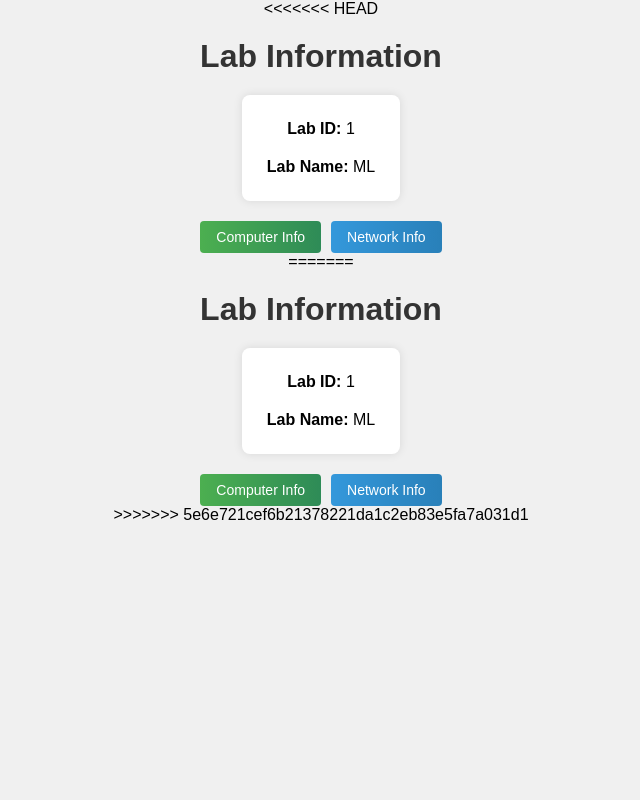
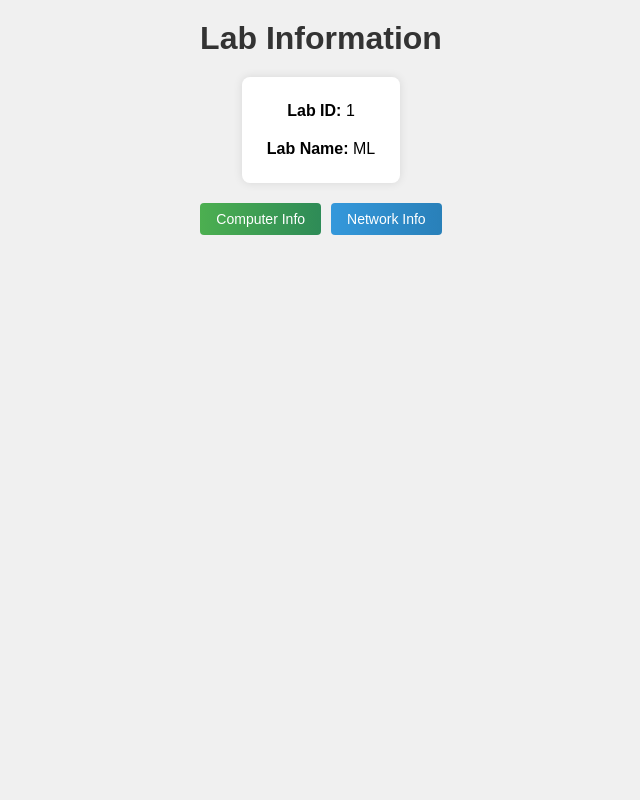
Before and after one commit to Sahal054/Computer-Lab-Monitoring-Tool, a FastAPI app: page /labs/1 in a window 1280 px wide. Shown: the whole page, without its empty margins (319-959 px from the left). Run offline with FastAPI, Linux system fonts and the light colour scheme.

Commit message:
the one that works

```diff
--- a/app/main.py
+++ b/app/main.py
@@ -125,119 +125,3 @@ async def get_alert(alert_id: int, db: Session = Depends(get_db)):
 #     db.refresh(new_alert)
 
 #     return new_alert
-
-#Creates New Lab
-@app.post("/labs", response_model=schemas.LabInfo, status_code=201)
-async def create_lab(lab: schemas.LabInfo, db: Session = Depends(get_db)):
-    new_lab = models.LabInfo(
-        Lab_Name=lab.Lab_Name,
-        Lab_Location=lab.Lab_Location,
-        Lab_Capacity=lab.Lab_Capacity,
-    )
-
-    db.add(new_lab)
-    db.commit()
-    db.refresh(new_lab)
-
-    return new_lab
-#Add a new Computer to a specific Lab
-@app.post("/labs/{lab_id}/computers", response_model=schemas.ComputerInfo, status_code=201)
-async def create_computer(lab_id: int, computer: schemas.ComputerInfo, db: Session = Depends(get_db)):
-    new_computer = models.ComputerInfo(
-        Lab_ID=lab_id,
-        Computer_Name=computer.Computer_Name,
-        Computer_Status=computer.Computer_Status,
-    )
-
-    db.add(new_computer)
-    db.commit()
-    db.refresh(new_computer)
-
-    return new_computer
-#Add Network Information for a Lab
-@app.post("/labs/{lab_id}/network", response_model=schemas.NetworkInfo, status_code=201)
-async def create_network_info(lab_id: int, network: schemas.NetworkInfo, db: Session = Depends(get_db)):
-    new_network_info = models.NetworkInfo(
-        Lab_ID=lab_id,
-        Network_Name=network.Network_Name,
-        Network_Status=network.Network_Status,
-    )
-
-    db.add(new_network_info)
-    db.commit()
-    db.refresh(new_network_info)
-
-    return new_network_info
-
-
-#Add Software Information for a Computer
-
-@app.post("/labs/{lab_id}/computers/{computer_id}/software", response_model=schemas.SoftwareInfo, status_code=201)
-async def create_software_info(lab_id: int, computer_id: int, software: schemas.SoftwareInfo, db: Session = Depends(get_db)):
-    new_software_info = models.SoftwareInfo(
-        Computer_ID=computer_id,
-        Software_Name=software.Software_Name,
-        Software_Version=software.Software_Version,
-    )
-
-    db.add(new_software_info)
-    db.commit()
-    db.refresh(new_software_info)
-
-    return new_software_info
-
-
-# To Update Network Status
-@app.put("/labs/{lab_id}/network", response_model=schemas.NetworkInfo, status_code=200)
-async def update_network_status(lab_id: int, network: schemas.NetworkInfo, db: Session = Depends(get_db)):
-    existing_network_info = db.query(models.NetworkInfo).filter(models.NetworkInfo.Lab_ID == lab_id).first()
-
-    if not existing_network_info:
-        raise HTTPException(status_code=404, detail="Network information not found for this lab")
-
-    existing_network_info.Network_Status = network.Network_Status
-    existing_network_info.Last_Check = datetime.now()
-
-    db.commit()
-
-    return existing_network_info
-
-
-
-async def scan_and_manage_network_alerts(db: Session):
-    # Get all network information
-    network_infos = db.query(models.NetworkInfo).all()
-
-    for network_info in network_infos:
-        # Check current network status
-        is_down = network_info.Network_Status == "down"
-
-        # Get existing alerts for this network
-        alerts = db.query(models.Alerts).filter(
-            models.Alerts.Network_ID == network_info.Network_ID, models.Alerts.Alert_Type == "NetworkDown"
-        )
-
-        # Handle network down scenario
-        if is_down:
-            # Check if an alert already exists
-            alert_exists = alerts.first()
-
-            if not alert_exists:
-                # Create a new alert
-                new_alert = models.Alerts(
-                    Lab_ID=network_info.Lab_ID,
-                    Network_ID=network_info.Network_ID,
-                    Alert_Type="NetworkDown",
-                    Alert_Description=f"Network in lab {network_info.Lab_ID} is down",
-                    Alert_Timestamp=datetime.now(),
-                )
-                db.add(new_alert)
-
-        # Handle network up scenario (if alerts exist)
-        elif alerts.exists():
-            # Delete all existing network down alerts
-            for alert in alerts:
-                db.delete(alert)
-
-    # Commit changes to the database
-    db.commit()
--- a/templates/labChosen.html
+++ b/templates/labChosen.html
@@ -1,4 +1,3 @@
-<<<<<<< HEAD
 <!DOCTYPE html>
 <html lang="en">
 <head>
@@ -83,15 +82,15 @@
 
 <!-- Buttons for Computers and Network Info -->
 <div class="button-container">
-    <button class="gradient-button computer-button" onclick="goToComputers('{{ lab.Lab_ID }}')">Computer Info</button>
-    <button class="gradient-button network-button" onclick="goToNetworkInfo('{{ lab.Lab_ID }}')">Network Info</button>
+    <button class="gradient-button computer-button" onclick="goToComputers('{{lab.Lab_ID}}')">Computer Info</button>
+    <button class="gradient-button network-button" onclick="goToNetworkInfo('{{lab.Lab_ID}}')">Network Info</button>
 </div>
 
 <script>
     // Functions to handle button clicks
     function goToComputers() {
         // Add your logic to handle the "Computers" button click
-        alert("Go to Computer Info!");
+        window.location.href = `http://127.0.0.1:8000/labs/${labId}/computers`;
     }
 
     function goToNetworkInfo(labId) {
@@ -102,108 +101,3 @@
 
 </body>
 </html>
-=======
-<!DOCTYPE html>
-<html lang="en">
-<head>
-    <meta charset="UTF-8">
-    <meta name="viewport" content="width=device-width, initial-scale=1.0">
-    <title>Lab Information</title>
-    <style>
-        body {
-            display: flex;
-            flex-direction: column;
-            align-items: center;
-            justify-content: flex-start;
-            height: 100vh;
-            margin: 0;
-            background-color: #f0f0f0;
-            font-family:  sans-serif;
-        }
-
-        h1 {
-            margin-top: 20px;
-            margin-bottom: 20px;
-            text-align: center;
-            color: #333;
-        }
-
-        .lab-details {
-            display: flex;
-            flex-direction: column;
-            align-items: center;
-            justify-content: center;
-            gap: 10px;
-            padding: 20px;
-            background-color: #fff;
-            border-radius: 8px;
-            box-shadow: 0 0 10px rgba(0, 0, 0, 0.1);
-            margin-bottom: 20px;
-            text-align: center;
-        }
-
-        .lab-details p {
-            margin: 0;
-            padding: 5px;
-        }
-
-        .button-container {
-            display: flex;
-            gap: 10px;
-        }
-
-        .gradient-button {
-            padding: 8px 16px;
-            border: none;
-            border-radius: 4px;
-            cursor: pointer;
-            font-size: 14px;
-            color: #fff;
-            transition: all 0.3s ease;
-        }
-
-        .gradient-button:hover {
-            transform: translateY(-2px);
-        }
-
-        .computer-button {
-            background: linear-gradient(to right, #4CAF50, #2E8B57);
-        }
-
-        .network-button {
-            background: linear-gradient(to right, #3498db, #2980b9);
-        }
-    </style>
-</head>
-<body>
-
-<h1>Lab Information</h1>
-
-<!-- Display lab details in a centered column -->
-<div class="lab-details">
-    <p><strong>Lab ID:</strong> {{ lab.Lab_ID }}</p>
-    <p><strong>Lab Name:</strong> {{ lab.Lab_Name }}</p>
-</div>
-
-<!-- Buttons for Computers and Network Info -->
-<div class="button-container">
-    <button class="gradient-button computer-button" onclick="goToComputers()">Computer Info</button>
-    <button class="gradient-button network-button" onclick="goToNetworkInfo()">Network Info</button>
-</div>
-
-<script>
-    // Functions to handle button clicks
-    function goToComputers() {
-        // Add your logic to handle the "Computers" button click
-        window.location.href = `http://127.0.0.1:8000/labs/${labId}/computers`;
-    }
-
-    function goToNetworkInfo() {
-        // Add your logic to handle the "Network Info" button click
-        window.location.href = `http://127.0.0.1:8000/labs/${labId}/network`;
-    }
-</script>
-
-</body>
-</html>
->>>>>>> 5e6e721cef6b21378221da1c2eb83e5fa7a031d1
```
Also changed, not shown: templates/labs.html (+1 -78 lines).
